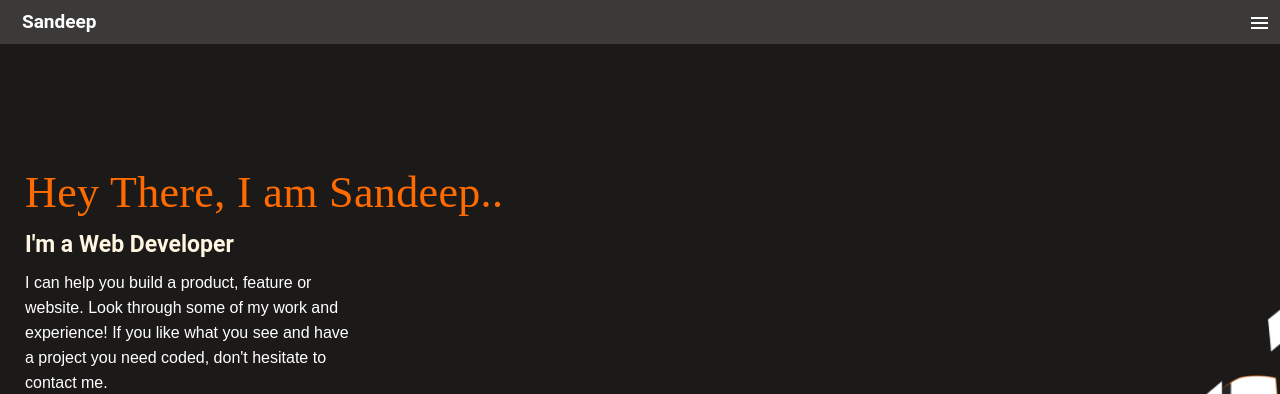
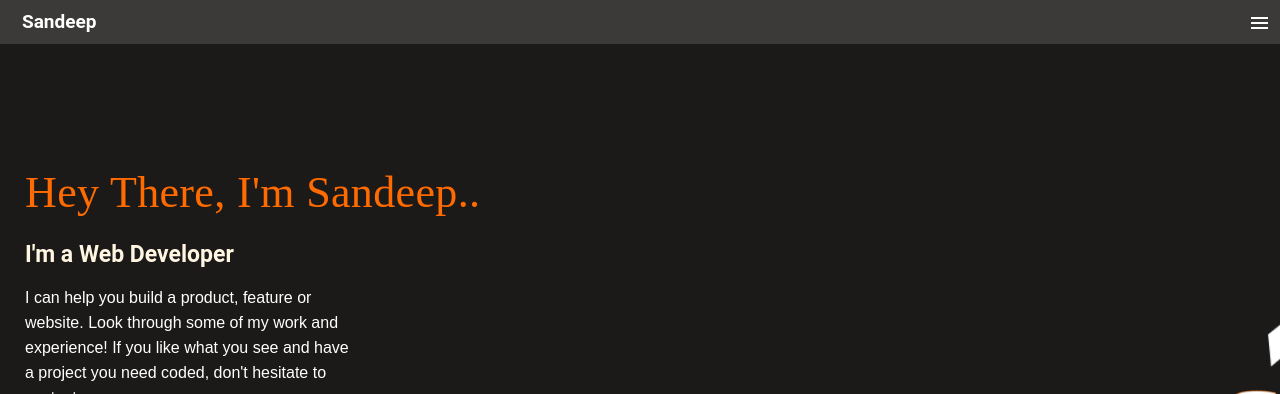
Before and after one commit to mailsg/Portfolio, a website: page index.html in a window 1280 px wide. Shown: the top 394 px of the page. Drawn offline with Linux system fonts and the light colour scheme.

Commit message:
fixed styling issues, removing height and removed margin-top

```diff
--- a/index.html
+++ b/index.html
@@ -26,7 +26,7 @@
             <!-- headline section -->
             <section>
                 <div class="headline">
-                    <h1 class="h1">Hey There, I am Sandeep..</h1>
+                    <h1 class="h1">Hey There, I'm Sandeep..</h1>
 
                     <h4 class="h4">I'm a Web Developer</h4>
 
--- a/style.css
+++ b/style.css
@@ -101,7 +101,7 @@ li {
 .h1 {
   color: #ff6b00;
   width: 85%;
-  height: 5px;
+/*  height: 5px;*/
   font-family: 'Crete Round', serif;
   font-style: normal;
   font-weight: 210;
@@ -113,7 +113,7 @@ li {
 
 .h4 {
   width: 325px;
-  height: 25px;
+/*  height: 25px;*/
   font-family: 'Roboto', sans-serif;
   font-style: normal;
   font-weight: 700;
@@ -123,7 +123,7 @@ li {
   color: #fff5e1;
   flex: none;
   flex-grow: 0;
-  margin-top: 50px;
+/*  margin-top: 50px;*/
   margin-bottom: 0;
 }
 
```
